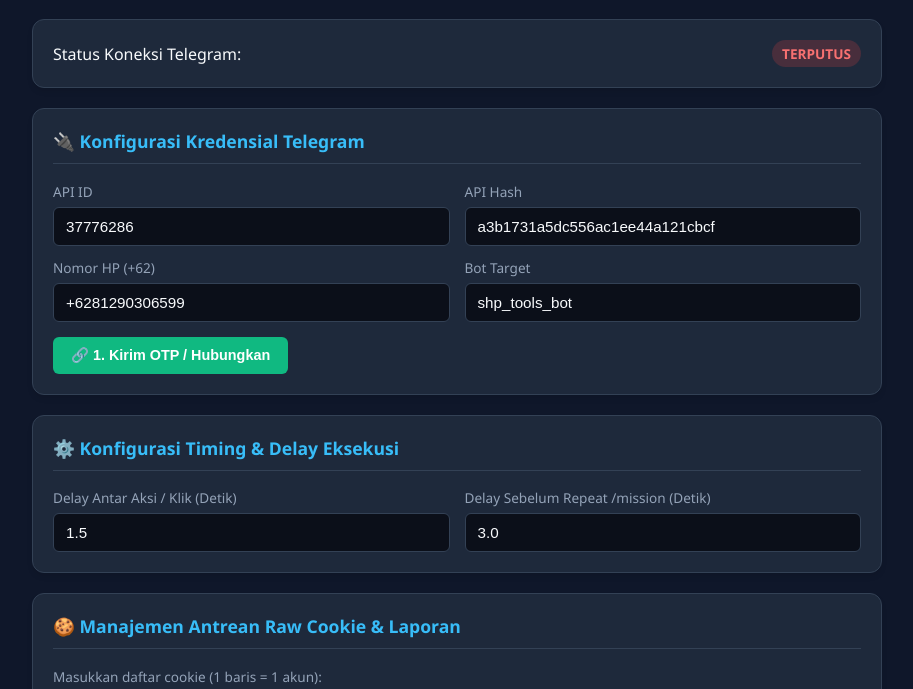
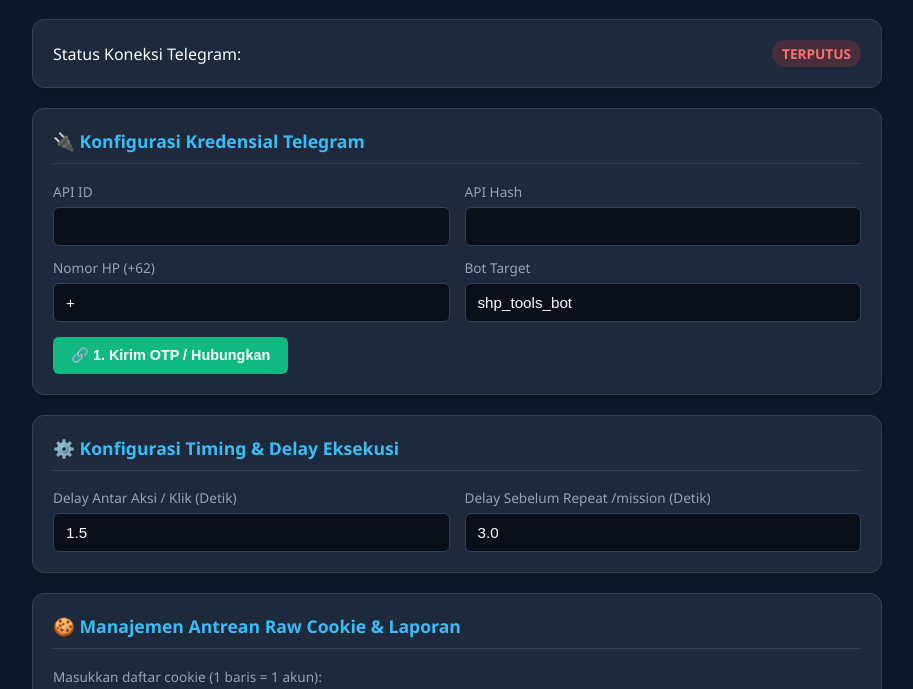
Before and after one commit to panji669/botkoin, a plain HTML site: page index.html in a window 1280 px wide. Shown: the part 85-774 px from the top of the page, without its empty margins (183-1096 px from the left). Drawn offline with Linux system fonts and the light colour scheme; no server answers.

```diff
--- a/index.html
+++ b/index.html
@@ -179,17 +179,17 @@
             <div class="grid-2">
                 <div>
                     <label>API ID</label>
-                    <input type="number" id="api_id" value="37776286">
+                    <input type="number" id="api_id" value="">
                 </div>
                 <div>
                     <label>API Hash</label>
-                    <input type="text" id="api_hash" value="a3b1731a5dc556ac1ee44a121cbcf">
+                    <input type="text" id="api_hash" value="">
                 </div>
             </div>
             <div style="margin-top: 12px;" class="grid-2">
                 <div>
                     <label>Nomor HP (+62)</label>
-                    <input type="text" id="nomor_hp" value="+6281290306599">
+                    <input type="text" id="nomor_hp" value="+">
                 </div>
                 <div>
                     <label>Bot Target</label>
```
